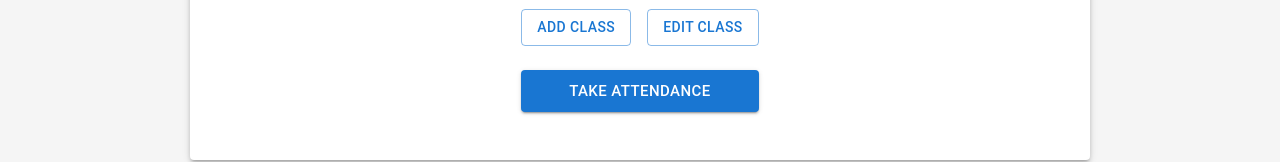
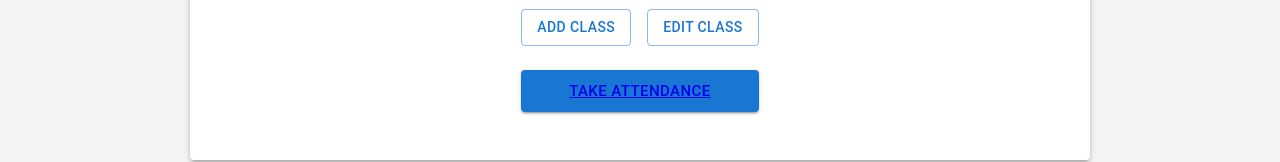
Before and after one commit to fortypercenttitanium/scan-in, a React (Create React App) app in the folder client/: page /dashboard in a window 1280 px wide. Shown: the part 303-465 px from the top of the page. Built offline with nearby package versions, Linux system fonts and the light colour scheme; no server answers.

Commit message:
implement scanner

```diff
--- a/client/package.json
+++ b/client/package.json
@@ -13,6 +13,7 @@
     "@testing-library/user-event": "^12.8.3",
     "quagga": "^0.12.1",
     "react": "^17.0.2",
+    "react-barcode-reader": "^0.0.2",
     "react-dom": "^17.0.2",
     "react-qr-barcode-scanner": "^1.0.6",
     "react-router-dom": "^5.3.0",
--- a/client/src/components/ClassList.js
+++ b/client/src/components/ClassList.js
@@ -8,9 +8,9 @@ import {
   Button,
   Stack,
 } from '@mui/material';
-import { useHistory } from 'react-router-dom';
+import { useHistory, Link } from 'react-router-dom';
 
-function ClassList({ onSubmit: startSession }) {
+function ClassList() {
   const [classes, setClasses] = useState([]);
   const [selectedClass, setSelectedClass] = useState('');
   let history = useHistory();
@@ -81,7 +81,7 @@ function ClassList({ onSubmit: startSession }) {
             </Button>
           </Stack>
           <Button variant="contained" type="submit" size="large">
-            Take attendance
+            <Link to={`/session/${selectedClass}`}>Take attendance</Link>
           </Button>
         </FormControl>
       </Box>
--- a/client/src/components/Numpad.js
+++ b/client/src/components/Numpad.js
@@ -1,4 +1,5 @@
-import React, { useState } from 'react';
+import React, { useState, useEffect } from 'react';
+import BarcodeReader from 'react-barcode-reader';
 import { Paper, Button, Stack } from '@mui/material';
 import { styled } from '@mui/material/styles';
 import { grey } from '@mui/material/colors';
@@ -24,9 +25,23 @@ function Numpad({ isFullscreen, toggleFullscreen }) {
     setNumpadDisplay(numpadDisplay.slice(0, -1));
   }
 
-  function handleSubmit() {
-    console.log('submitting ' + Number(numpadDisplay));
-    handleClear();
+  function handleScan(data) {
+    handleSubmit(data);
+  }
+
+  function handleScanError(err) {
+    console.error(err);
+  }
+
+  function handleSubmit(data) {
+    if (data) {
+      console.log('Submitting: ' + data);
+      return handleClear();
+    }
+    if (numpadDisplay) {
+      console.log('Submitting: ' + Number(numpadDisplay));
+      return handleClear();
+    }
   }
 
   function handleClear() {
@@ -65,6 +80,7 @@ function Numpad({ isFullscreen, toggleFullscreen }) {
       }}
       onClick={handleClick}
     >
+      <BarcodeReader onScan={handleScan} onError={handleScanError} />
       <Paper
         sx={{
           height: '60px',
--- a/client/src/components/layouts/HomeLayout.js
+++ b/client/src/components/layouts/HomeLayout.js
@@ -60,9 +60,7 @@ export default function HomeLayout() {
         >
           <Switch>
             <Route exact path={path}>
-              <ClassList
-                onSubmit={() => console.log('starting session! (not really)')}
-              />
+              <ClassList />
             </Route>
             <Route path={`${path}/sessions`}>Sessions</Route>
             <Route path={`${path}/help`}>Help</Route>
```
Also changed, not shown: 1 other file (tests, documents, lock files or other folders).
